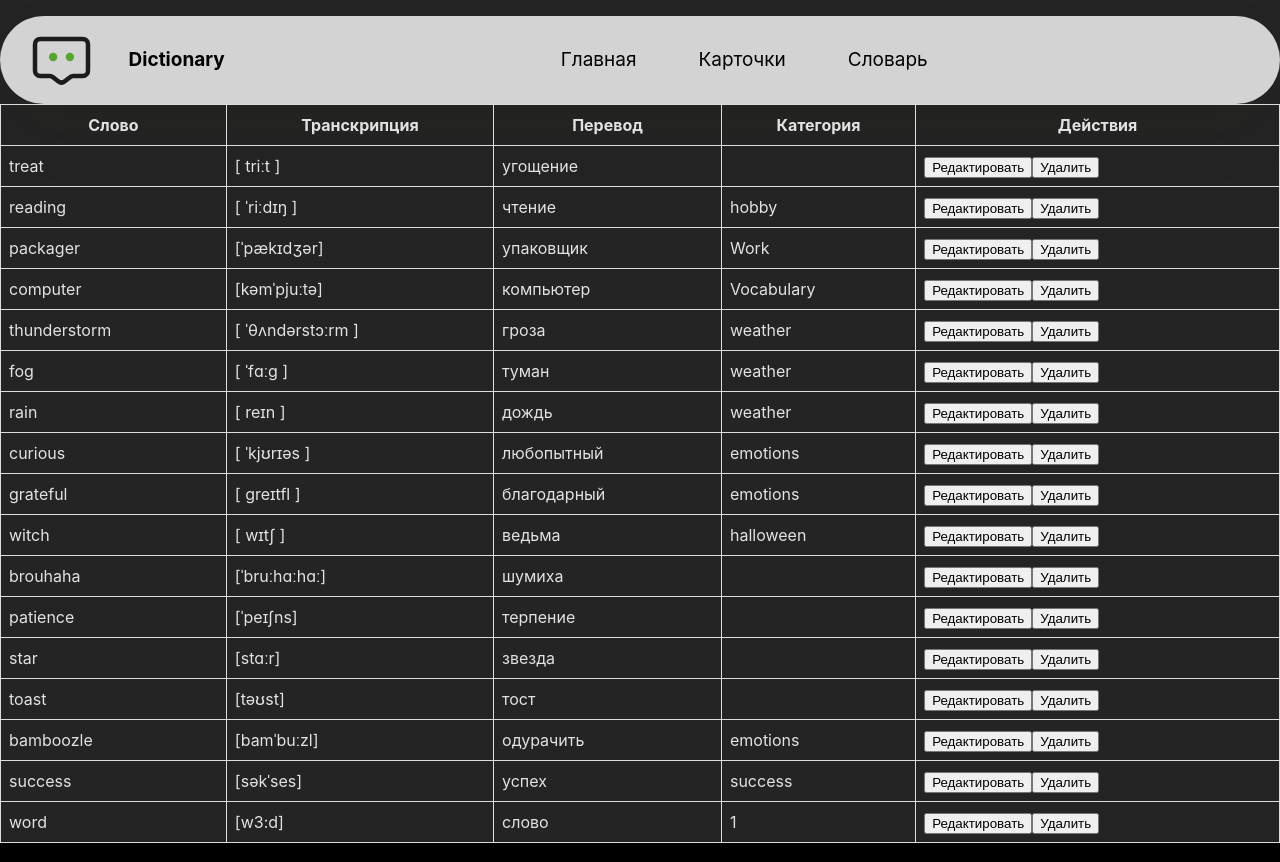
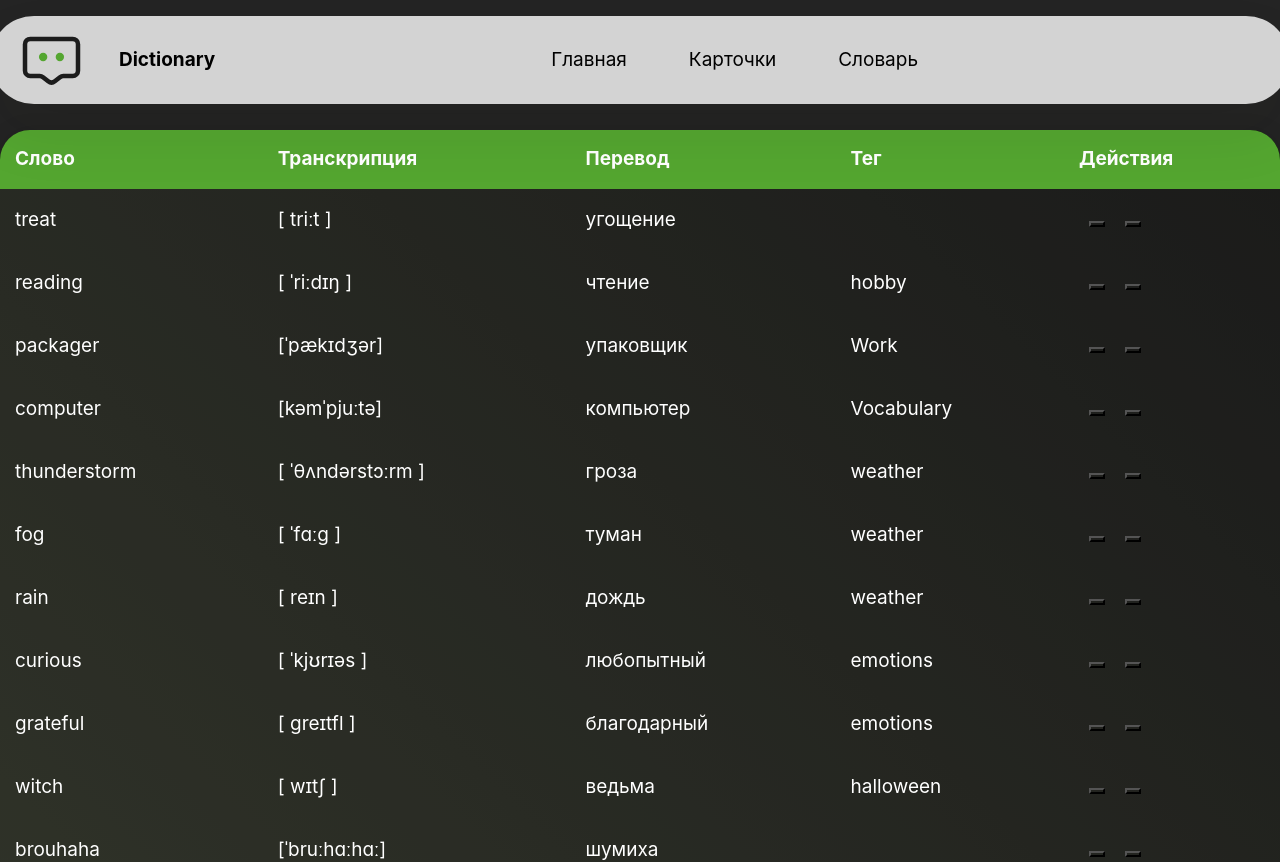
Before and after one commit to Xeni-ya/dictionary-language-flashcards, a React (Vite) app: page / in a window 1280 px wide. Shown: the top 862 px of the page. Built offline with nearby package versions, Linux system fonts and the light colour scheme.

Commit message:
feat: table styling

```diff
--- a/src/App.jsx
+++ b/src/App.jsx
@@ -9,8 +9,10 @@ function App() {
   return (
     <div className="App">
       <Header />
-      <Home />
-      <Dictionary />
+      <main className="main">
+        <Home />
+        <Dictionary />
+      </main>
       <Footer />
     </div>
   );
--- a/src/components/header/header.module.css
+++ b/src/components/header/header.module.css
@@ -12,8 +12,6 @@
   padding: 0.5rem 0.6rem;
   flex-wrap: nowrap;
   background: rgba(255, 255, 255, 0.8) !important;
-  left: 0;
-  right: 0;
   align-items: center;
   border-radius: 100vw;
   margin-top: 1rem;
@@ -21,6 +19,9 @@
   box-shadow: 0 30px 60px 0 rgba(27, 31, 10, 0.08);
   color: #000;
   cursor: pointer;
+  position: fixed;
+  top: 0;
+  z-index: 100;
 }
 
 .header__inner {
--- a/src/pages/dictionary/Dictionary.jsx
+++ b/src/pages/dictionary/Dictionary.jsx
@@ -1,4 +1,3 @@
-// import Card from './components/card/Card.jsx';
 import styles from './dictionary.module.css';
 
 const words = [
@@ -24,33 +23,36 @@ const words = [
 const Dictionary = () => {
   return (
     <>
+      <div className={styles.container}>
         <table className={styles.table}>
           <thead>
             <tr>
               <th>Слово</th>
               <th>Транскрипция</th>
               <th>Перевод</th>
-            <th>Категория</th>
+              <th>Тег</th>
               <th>Действия</th>
             </tr>
           </thead>
           <tbody>
             {words.map((item, index) => {
               return (
-              <tr key={index}>
+                <tr key={index} id={item.id}>
                   <td>{item.english}</td>
                   <td>{item.transcription}</td>
                   <td>{item.russian}</td>
                   <td>{item.tags}</td>
                   <td>
-                  <button>Редактировать</button>
-                  <button>Удалить</button>
+                    <button className={styles.btn__edit}></button>
+                    <button className={styles.btn__delete}></button>
                   </td>
                 </tr>
               )
             })}
           </tbody>
         </table>
+      </div>
+
     </>
   );
 }
--- a/src/pages/dictionary/dictionary.module.css
+++ b/src/pages/dictionary/dictionary.module.css
@@ -1,20 +1,64 @@
+.container {
+  display: flex;
+  justify-content: center;
+  margin: 130px 0 30px 0;
+}
+
 table {
+  max-width: 1320px;
   width: 100%;
   border-collapse: collapse;
+  overflow: hidden;
+  box-shadow: 0 0 20px rgba(0, 0, 0, 0.1);
+  background: linear-gradient(45deg, #292e1e, #060605);
+  font-size: 1.1875em;
+  border-radius: 30px;
 }
 
 th,
 td {
-  border: 1px solid #ddd;
-  padding: 8px;
+  padding: 15px;
+  background-color: rgba(75, 75, 75, 0.3);
+  color: #fff;
 }
 
-button {
+th {
+  text-align: left;
+}
+
+thead th {
+  background-color: #54a630;
+}
+
+tbody tr:hover {
+  background-color: rgba(75, 75, 75, 0.3);
+}
+
+tbody td {
+  position: relative;
+}
+
+tbody td:hover::before {
+  content: "";
+  position: absolute;
+  left: 0;
+  right: 0;
+  top: -9999px;
+  bottom: -9999px;
+  background-color: rgba(75, 75, 75, 0.3);
+}
+
+.btn__edit,
+.btn__delete {
   cursor: pointer;
   transition: background-color 0.3s ease;
+  margin: 10px;
 }
 
-button:hover {
-  background-color: #007bff;
-  color: white;
+.btn__edit {
+  background: url(../../assets/img/edit.svg);
 }
+
+.btn__delete {
+  background: url(../../assets/img/circle-cancel.svg);
+}
```
Also changed, not shown: src/assets/img/circle-cancel.svg (added), src/assets/img/edit.svg (added). Lines whose indentation alone changed are shown as unchanged.
